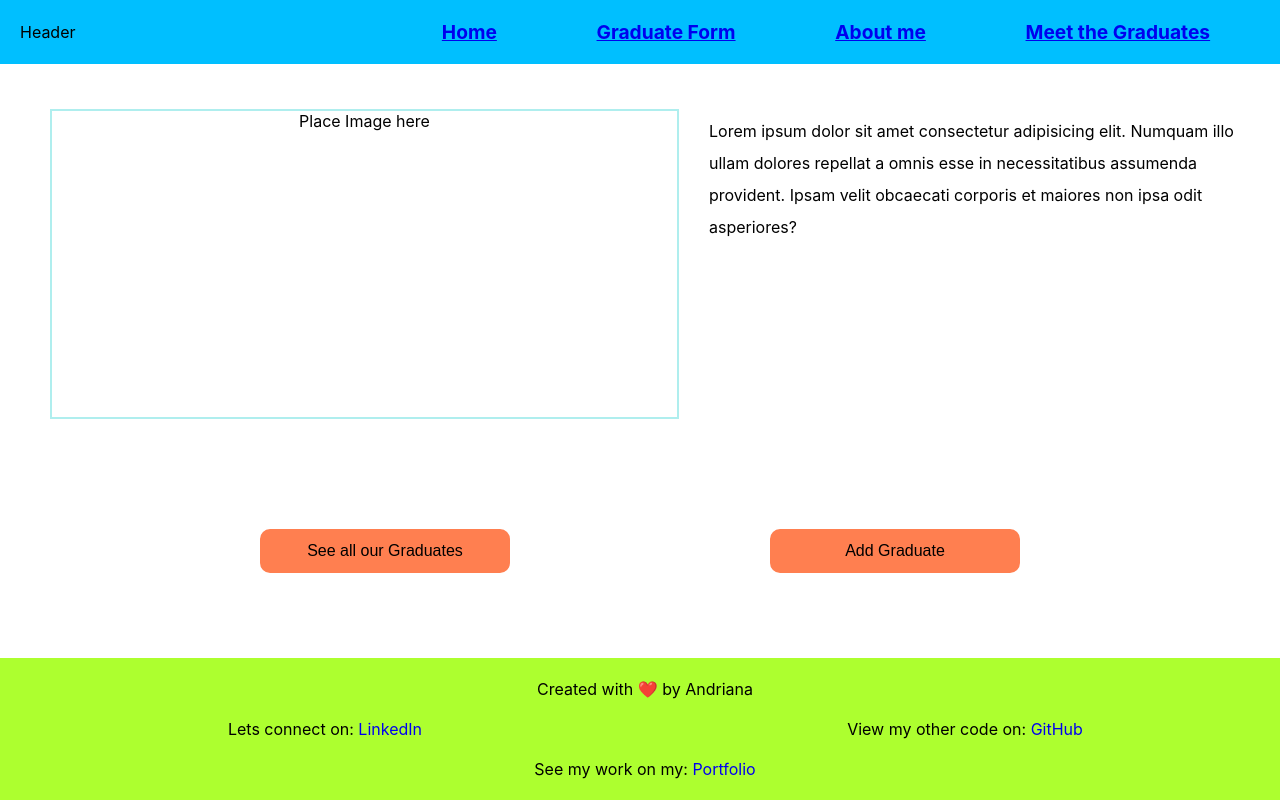
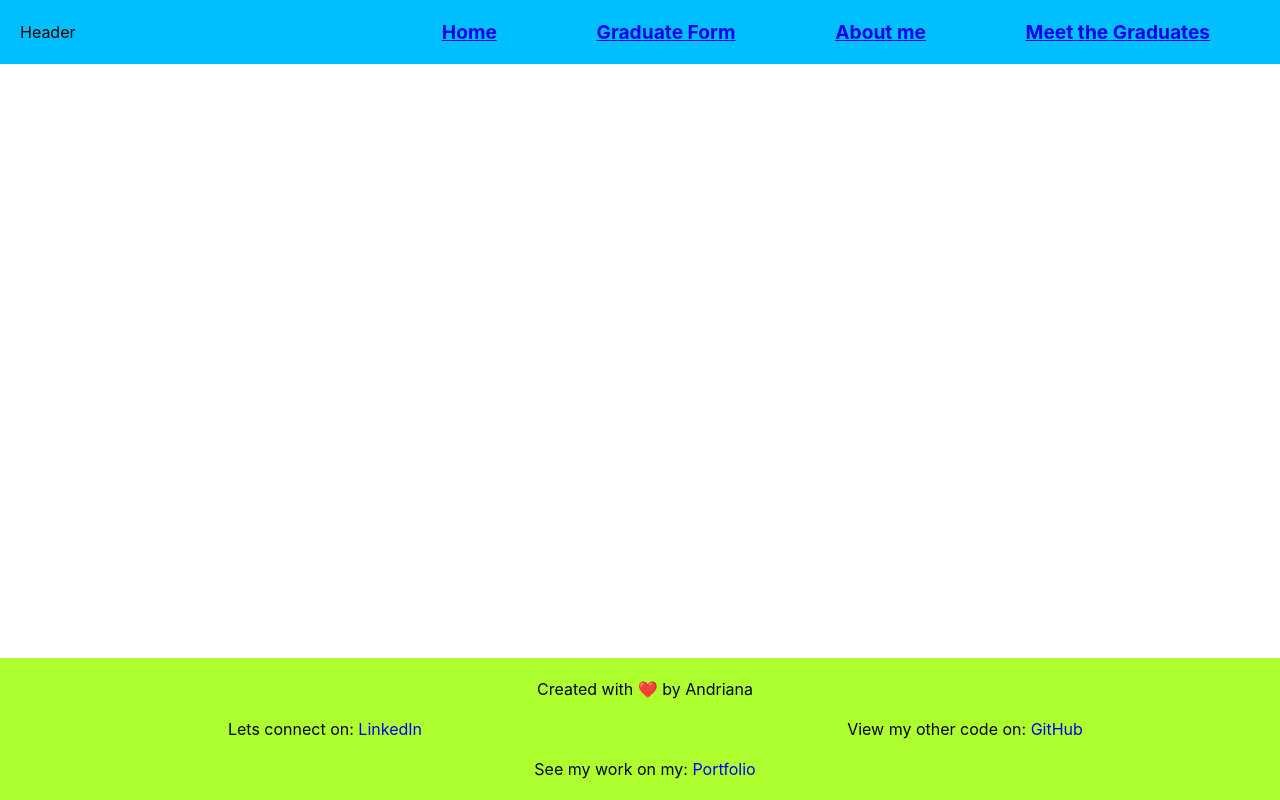
Before and after one commit to AndrianaOS/graduates-page, a React (Create React App) app: page /graduates in a window 1280 px wide. Built offline with nearby package versions, Linux system fonts and the light colour scheme; the HTML template or start-up script is replaced by a standard one.

Commit message:
Add routes to app.js

```diff
--- a/src/App.js
+++ b/src/App.js
@@ -1,4 +1,5 @@
 import "./App.css";
+import { Routes, Route } from "react-router-dom";
 import Footer from "./components/Footer/Footer";
 import Header from "./components/Header/Header";
 import LandingPage from "./pages/LandingPage/LandingPage";
@@ -7,8 +8,10 @@
   return (
     <div className="App">
       <Header />
-      <LandingPage />
-      <Footer/>
+      <Routes>
+        <Route path="/" element={<LandingPage />} />
+      </Routes>
+      <Footer />
     </div>
   );
 }
```
